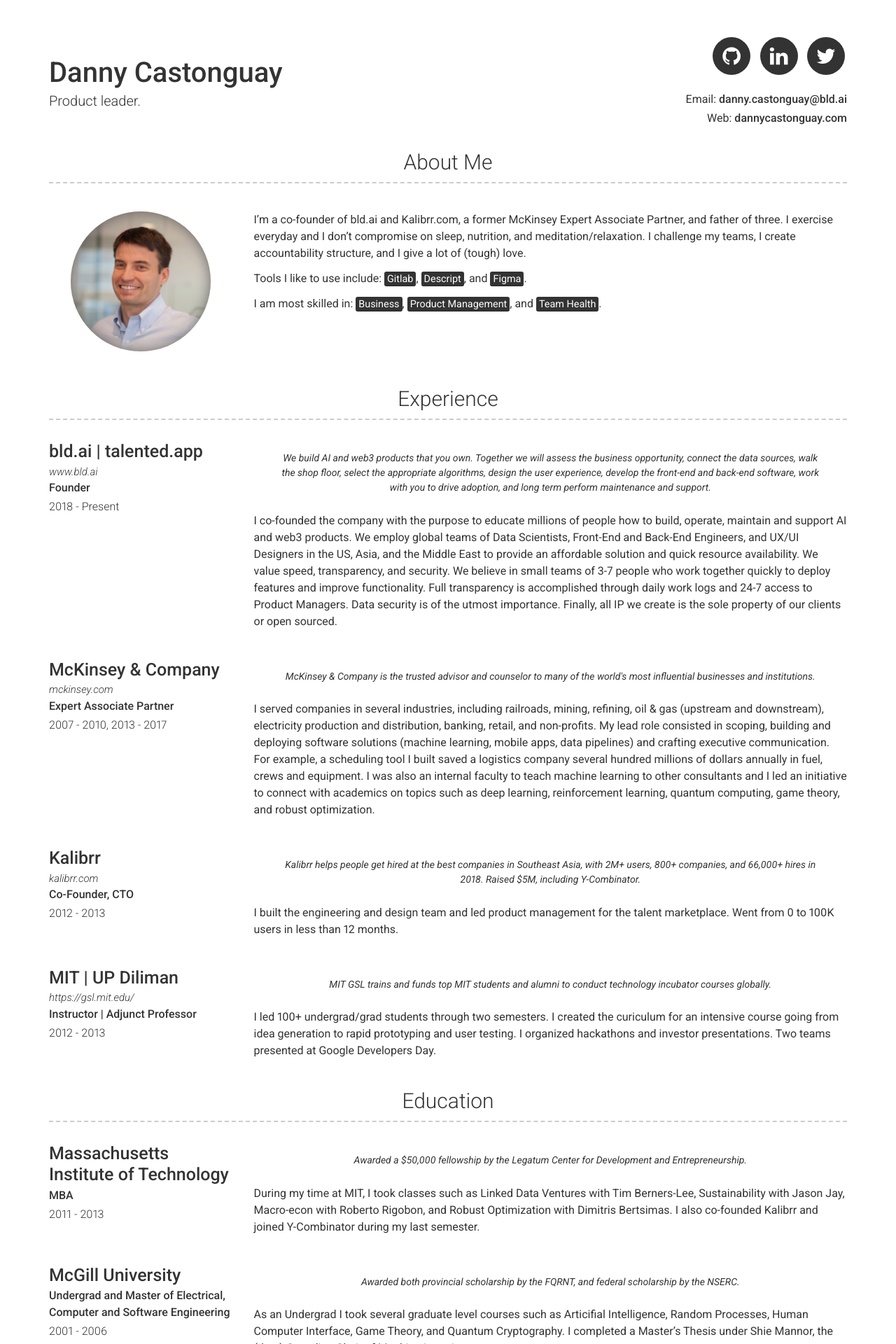
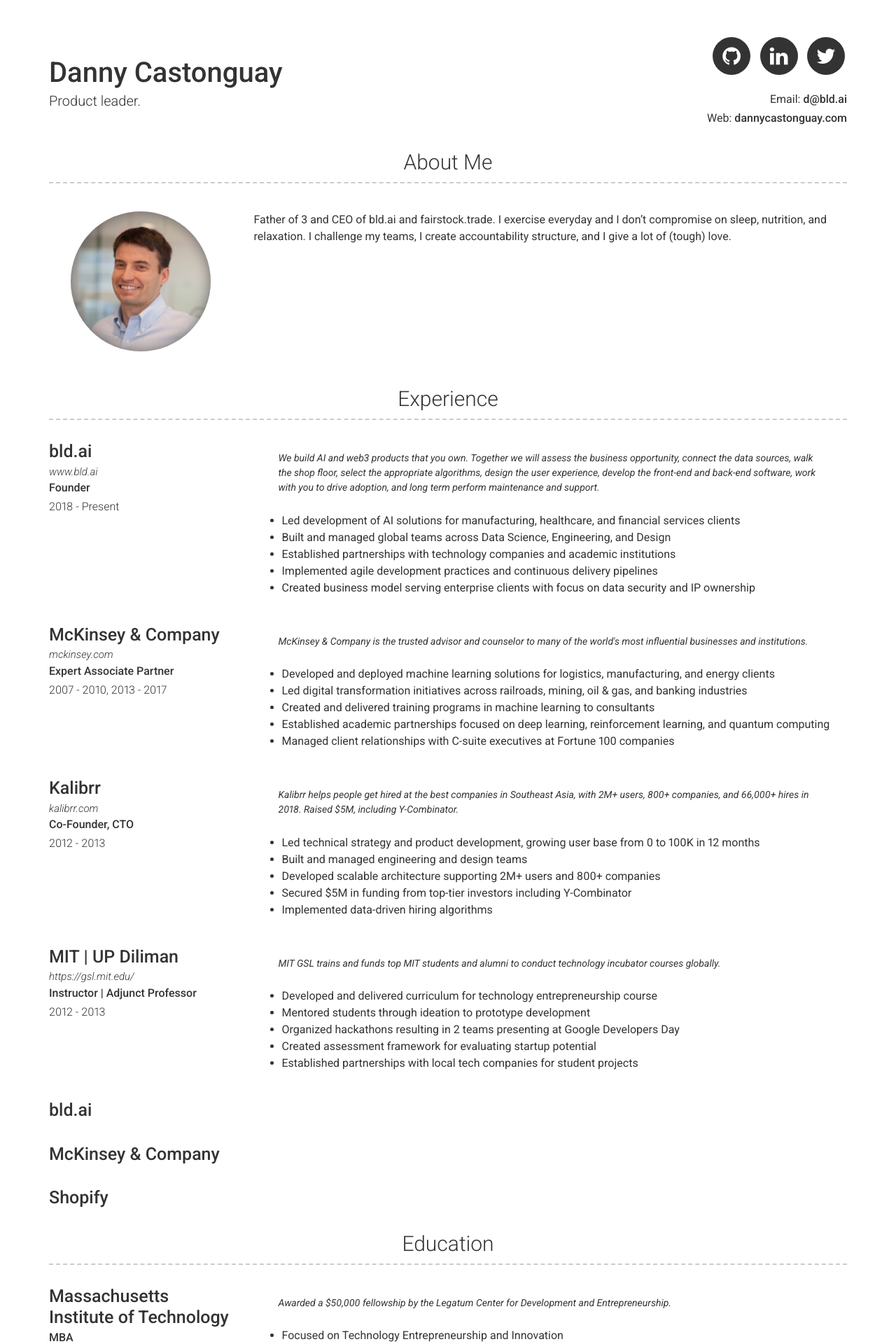
Before and after one commit to dannycastonguay/dannyresume, a Jekyll site: the page built from index.md, in a window 1280 px wide. Shown: the top 1920 px of the page at 70% size. Built offline with Jekyll 4.4.1, drawn with Linux system fonts in a browser that asks for light colours; some of the changed text lies outside the part shown.

Commit message:
Update resume content: remove talented.app, update email, and fix formatting

```diff
--- a/_config.yml
+++ b/_config.yml
@@ -5,7 +5,7 @@ repository: dannycastonguay/resume
 # Personal info
 name: Danny Castonguay
 title: Product leader.
-email: danny.castonguay@bld.ai
+email: d@bld.ai
 website: dannycastonguay.com
 
 # Social links
@@ -24,11 +24,7 @@ linkedin_username: dannycastonguay
 # about_title: About Me
 about_profile_image: images/profile.png
 about_content: | # this will include new lines to allow paragraphs
-  I'm a co-founder of bld.ai and Kalibrr.com, a former McKinsey Expert Associate Partner, and father of three. I exercise everyday and I don't compromise on sleep, nutrition, and meditation/relaxation. I challenge my teams, I create accountability structure, and I give a lot of (tough) love.
-
-  Tools I like to use include: <mark>Gitlab</mark>, <mark>Descript</mark>, and <mark>Figma</mark>.
-
-  I am most skilled in: <mark>Business</mark>, <mark>Product Management</mark>, and <mark>Team Health</mark>.
+  Father of 3 and CEO of bld.ai and fairstock.trade. I exercise everyday and I don't compromise on sleep, nutrition, and relaxation. I challenge my teams, I create accountability structure, and I give a lot of (tough) love.
 
 # Projects Section
 # projects_title: Projects
--- a/_data/education.yml
+++ b/_data/education.yml
@@ -5,8 +5,11 @@
   quote: >
     Awarded a $50,000 fellowship by the Legatum Center for Development and Entrepreneurship.
   description: | # this will include new lines to allow paragraphs
-    During my time at MIT, I took classes such as Linked Data Ventures with Tim Berners-Lee, Sustainability with Jason Jay, Macro-econ with Roberto Rigobon, and Robust Optimization with Dimitris Bertsimas. I also co-founded Kalibrr and joined Y-Combinator during my last semester.
-
+    * Focused on Technology Entrepreneurship and Innovation
+    * Key courses: Linked Data Ventures (Tim Berners-Lee), Sustainability (Jason Jay), Macro-economics (Roberto Rigobon), Robust Optimization (Dimitris Bertsimas)
+    * Co-founded Kalibrr during studies, joined Y-Combinator
+    * Led MIT Technology Entrepreneurship Club
+    * Conducted research on emerging technologies in developing markets
 
 - layout: left
   name: McGill University
@@ -15,4 +18,8 @@
   quote: >
     Awarded both provincial scholarship by the FQRNT, and federal scholarship by the NSERC.
   description: | # this will include new lines to allow paragraphs
-    As an Undergrad I took several graduate level courses such as Articifial Intelligence, Random Processes, Human Computer Interface, Game Theory, and Quantum Cryptography. I completed a Master's Thesis under Shie Mannor, the (then) Canadian Chair of Machine Learning.
+    * Advanced coursework in Artificial Intelligence, Random Processes, Human Computer Interface, Game Theory, and Quantum Cryptography
+    * Master's Thesis under Shie Mannor (Canadian Chair of Machine Learning)
+    * Technical projects in robotics and machine learning
+    * Research in peer-reviewed journals
+    * Graduated with distinction
--- a/_data/experience.yml
+++ b/_data/experience.yml
@@ -1,12 +1,16 @@
 - layout: left
-  company: bld.ai | talented.app
+  company: bld.ai
   link: www.bld.ai
   job_title: Founder
   dates: 2018 - Present
   quote: >
     We build AI and web3 products that you own. Together we will assess the business opportunity, connect the data sources, walk the shop floor, select the appropriate algorithms, design the user experience, develop the front-end and back-end software, work with you to drive adoption, and long term perform maintenance and support.
   description: | # this will include new lines to allow paragraphs
-    I co-founded the company with the purpose to educate millions of people how to build, operate, maintain and support AI and web3 products. We employ global teams of Data Scientists, Front-End and Back-End Engineers, and UX/UI Designers in the US, Asia, and the Middle East to provide an affordable solution and quick resource availability. We value speed, transparency, and security. We believe in small teams of 3-7 people who work together quickly to deploy features and improve functionality. Full transparency is accomplished through daily work logs and 24-7 access to Product Managers. Data security is of the utmost importance. Finally, all IP we create is the sole property of our clients or open sourced.
+    * Led development of AI solutions for manufacturing, healthcare, and financial services clients
+    * Built and managed global teams across Data Science, Engineering, and Design
+    * Established partnerships with technology companies and academic institutions
+    * Implemented agile development practices and continuous delivery pipelines
+    * Created business model serving enterprise clients with focus on data security and IP ownership
 
 - layout: left
   company: McKinsey & Company
@@ -16,8 +20,11 @@
   quote: >
     McKinsey & Company is the trusted advisor and counselor to many of the world's most influential businesses and institutions.
   description: | # this will include new lines to allow paragraphs
-    I served companies in several industries, including railroads, mining, refining, oil & gas (upstream and downstream), electricity production and distribution, banking, retail, and non-profits. My lead role consisted in scoping, building and deploying software solutions (machine learning, mobile apps, data pipelines) and crafting executive communication. For example, a scheduling tool I built saved a logistics company several hundred millions of dollars annually in fuel, crews and equipment.
-    I was also an internal faculty to teach machine learning to other consultants and I led an initiative to connect with academics on topics such as deep learning, reinforcement learning, quantum computing, game theory, and robust optimization.
+    * Developed and deployed machine learning solutions for logistics, manufacturing, and energy clients
+    * Led digital transformation initiatives across railroads, mining, oil & gas, and banking industries
+    * Created and delivered training programs in machine learning to consultants
+    * Established academic partnerships focused on deep learning, reinforcement learning, and quantum computing
+    * Managed client relationships with C-suite executives at Fortune 100 companies
 
 - layout: left
   company: Kalibrr
@@ -27,7 +34,11 @@
   quote: >
     Kalibrr helps people get hired at the best companies in Southeast Asia, with 2M+ users, 800+ companies, and 66,000+ hires in 2018. Raised $5M, including Y-Combinator.
   description: | # this will include new lines to allow paragraphs
-    I built the engineering and design team and led product management for the talent marketplace. Went from 0 to 100K users in less than 12 months.
+    * Led technical strategy and product development, growing user base from 0 to 100K in 12 months
+    * Built and managed engineering and design teams
+    * Developed scalable architecture supporting 2M+ users and 800+ companies
+    * Secured $5M in funding from top-tier investors including Y-Combinator
+    * Implemented data-driven hiring algorithms
 
 - layout: left
   company: MIT | UP Diliman
@@ -37,4 +48,38 @@
   quote: >
     MIT GSL trains and funds top MIT students and alumni to conduct technology incubator courses globally.
   description: | # this will include new lines to allow paragraphs
-    I led 100+ undergrad/grad students through two semesters. I created the curiculum for an intensive course going from idea generation to rapid prototyping and user testing. I organized hackathons and investor presentations. Two teams presented at Google Developers Day.
+    * Developed and delivered curriculum for technology entrepreneurship course
+    * Mentored students through ideation to prototype development
+    * Organized hackathons resulting in 2 teams presenting at Google Developers Day
+    * Created assessment framework for evaluating startup potential
+    * Established partnerships with local tech companies for student projects
+
+- company: "bld.ai"
+  position: "Co-founder"
+  startDate: "2023"
+  endDate: "Present"
+  summary: "Co-founded bld.ai to build AI and web3 products."
+  highlights:
+    - "Leading product strategy and development"
+    - "Building AI-powered solutions"
+    - "Managing team and operations"
+
+- company: "McKinsey & Company"
+  position: "Expert Associate Partner"
+  startDate: "2021"
+  endDate: "2023"
+  summary: "Led digital transformation and product strategy initiatives."
+  highlights:
+    - "Led product strategy for Fortune 500 clients"
+    - "Developed AI/ML solutions"
+    - "Managed cross-functional teams"
+
+- company: "Shopify"
+  position: "Product Manager"
+  startDate: "2019"
+  endDate: "2021"
+  summary: "Led product development for Shopify's core platform."
+  highlights:
+    - "Led development of key platform features"
+    - "Managed product roadmap"
+    - "Worked with engineering teams"
--- a/_sass/modern-resume-theme.scss
+++ b/_sass/modern-resume-theme.scss
@@ -203,7 +203,7 @@ p.quote {
   font-size: 1.4em;
   font-style: italic;
   padding: 1em 2.5em;
-  text-align: center;
+  text-align: left;
 
   @media print {
     text-align: left;
```
